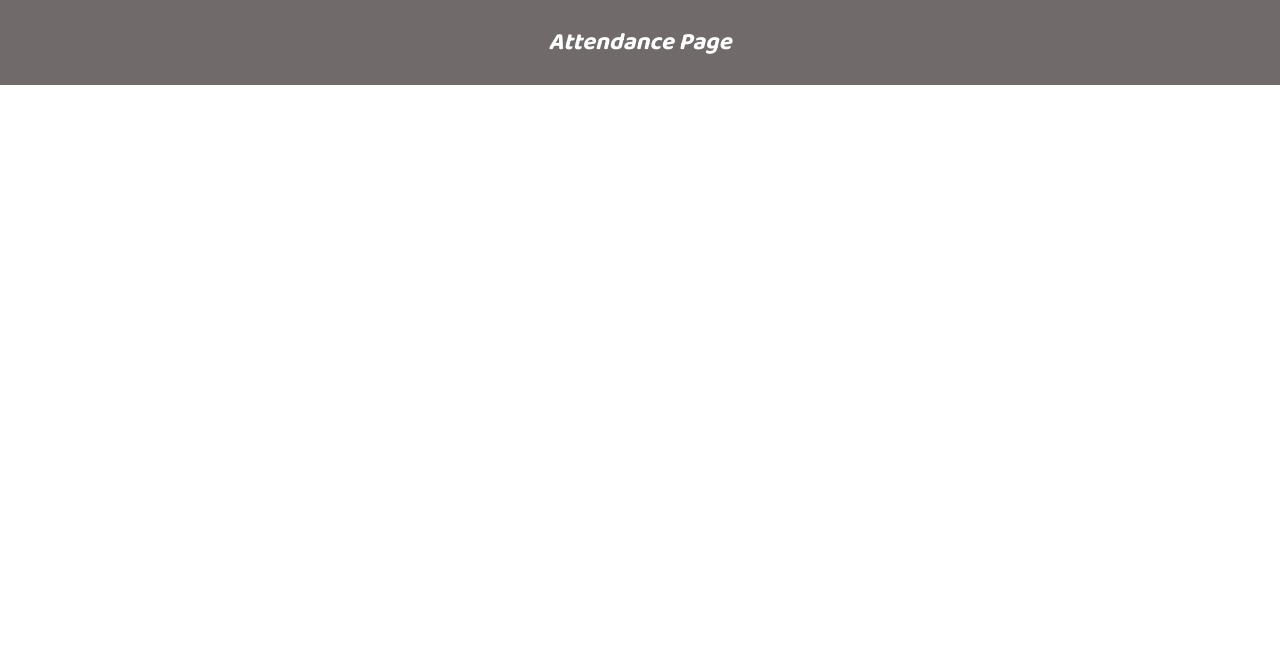
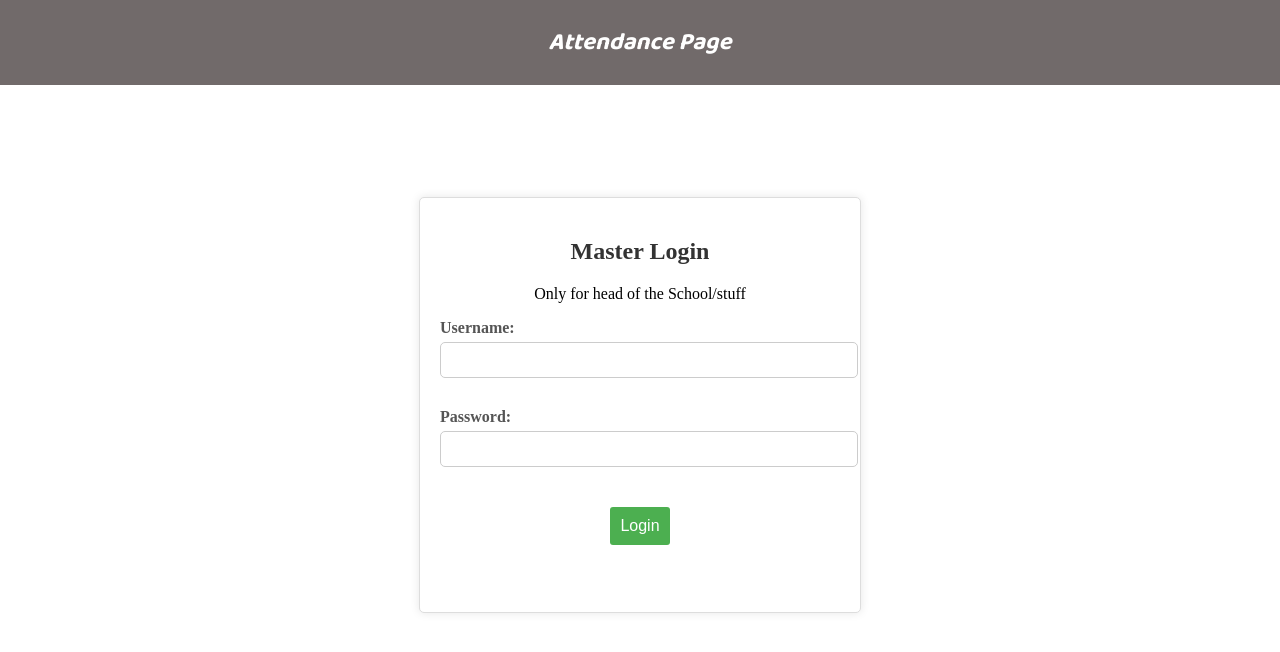
Before and after one commit to fardin-developer/attendence-taker-with-location, a React (Vite) app in the folder frontend/: page /login in a window 1280 px wide. Before the commit this address had no page. Shown: the top 652 px of the page. Built offline with nearby package versions, Linux system fonts and the light colour scheme.

Commit message:
url fixed

```diff
--- a/frontend/package.json
+++ b/frontend/package.json
@@ -11,6 +11,7 @@
   },
   "dependencies": {
     "react": "^18.2.0",
+    "react-cookie": "^7.0.1",
     "react-dom": "^18.2.0"
   },
   "devDependencies": {
--- a/frontend/src/App.jsx
+++ b/frontend/src/App.jsx
@@ -6,7 +6,8 @@ import AttendanceExist from './AttendanceExist.jsx';
 import Success from './Success.jsx';
 import Failure from './Failure.jsx';
 import NavBar from './Navbar.jsx';
-import './index.css'
+import Login from './Login.jsx'
+import './index.css';
 
 import { BrowserRouter as Router, Routes, Route } from "react-router-dom";
 
@@ -19,10 +20,11 @@ const App = () => {
                 <NavBar/>
                 <Routes>
                     <Route path='/' element={<Attendance />} />
+                    <Route path='/login' element={<Login />} />
                     <Route path='/exist' element={<AttendanceExist />} />
-                    <Route path='/salary' element={<Salary />} />
                     <Route path='/success' element={<Success/>}/>
                     <Route path='/failure' element={<Failure/>}/>
+                    <Route path='/salary' element={<Salary />} />
                     <Route path='/salary-slip' element={<SalarySlip />} />
                 </Routes>
             </Router>
--- a/frontend/src/Attendance.jsx
+++ b/frontend/src/Attendance.jsx
@@ -1,6 +1,7 @@
-import { useState } from 'react'
+import { useState, useEffect } from 'react'
 import './Attendance.css';
 import { useNavigate } from 'react-router-dom';
+import { Cookies } from 'react-cookie';
 
 
 
@@ -9,6 +10,17 @@ function Attendence() {
   const [name, setName] = useState('');
   // const [message, setMessage] = useState('')
   const navigate = useNavigate();
+  const cookies = new Cookies();
+  let cdata = cookies.get('token');
+  useEffect(() => {
+    if (!cdata) {
+      alert("Login first by Head of Stuff")
+      navigate('/login')
+    }
+
+
+  }, [])
+
 
 
   const submitLocation = () => {
@@ -27,6 +39,7 @@ function Attendence() {
             method: 'POST',
             headers: {
               'Content-Type': 'application/json',
+              'Authorization': cdata.token
             },
             body: JSON.stringify({
               name,
@@ -37,15 +50,18 @@ function Attendence() {
             .then(response => response.json())
             .then((data) => {
               // setMessage(data.message)
-              console.log(data);
-              if (data.status=='exist') {
+              console.log(data.error);
+              if (data.status == 'exist') {
                 navigate('/exist')
-              }else if(data.status=='success'){
+              } else if (data.status == 'success') {
                 navigate('/success')
-              }else if(data.status=='noUser'){
-                navigate('/failure',{ state: { message: data.message,data:data.data } })
-              } else if(data.status =="fail"){
-                navigate('/failure',{ state: { message: data.message,data:data.data } })
+              } else if (data.status == 'noUser') {
+                navigate('/failure', { state: { message: data.message, data: data.data } })
+              } else if (data.status == "fail") {
+                navigate('/failure', { state: { message: data.message, data: data.data } })
+              } else if (data.status == "invalid token") {
+                alert("Login first by Head of School")
+                navigate('/login');
               }
             })
             .catch(error => console.error('Error submitting location data:', error));
@@ -63,7 +79,7 @@ function Attendence() {
     <div className='Home'>
       <div>
         <div className="h1">
-        <h1>জ্ঞানোদয় জাতীয় একাডেমী</h1>
+          <h1>জ্ঞানোদয় জাতীয় একাডেমী</h1>
 
         </div>
 
--- /dev/null
+++ b/frontend/src/Login.css
@@ -0,0 +1,64 @@
+.fullLoginPage{
+    width: 100vw;
+    height: 80vh;
+    display: flex;
+    align-items: center;
+
+
+}
+.login-container {
+    width: 400px;
+    margin: 50px auto;
+    padding: 20px;
+    border: 1px solid #ddd;
+    border-radius: 5px;
+    box-shadow: 0 0 10px rgba(0, 0, 0, 0.1);
+    background-color: #fff;
+  }
+
+  h2 {
+    text-align: center;
+    color: #333;
+  }
+
+  form {
+    display: flex;
+    flex-direction: column;
+  }
+
+  .input-group {
+    margin-bottom: 15px;
+  }
+
+  label {
+    margin-bottom: 5px;
+    color: #555;
+  }
+
+  input {
+    padding: 10px;
+    border: 1px solid #ddd;
+    border-radius: 3px;
+    font-size: 16px;
+  }
+
+  button {
+    background-color: #4caf50;
+    color: #fff;
+    padding: 10px;
+    border: none;
+    border-radius: 3px;
+    cursor: pointer;
+    font-size: 16px;
+  }
+
+  button:hover {
+    background-color: #45a049;
+  }
+
+  @media only screen and (max-width:600px){
+    .login-container{
+        width: 300px;
+    }
+
+  }
--- /dev/null
+++ b/frontend/src/Login.jsx
@@ -0,0 +1,90 @@
+import React, { useState } from 'react';
+import './Login.css'; // Import your CSS file for styling
+import { useCookies } from 'react-cookie';
+import { useNavigate } from 'react-router-dom';
+
+
+
+const Login = () => {
+  const [cookies, setCookie] = useCookies(['token']);
+
+  const [username, setUsername] = useState('');
+  const [password, setPassword] = useState('');
+  const [msg, setMsg] = useState('');
+  const navigate = useNavigate();
+
+
+  const handleLogin = () => {
+    console.log(`Username: ${username}, Password: ${password}`);
+
+    let apiUrl = "https://backend-teacher-production.up.railway.app/admin/login";
+    const formData = {
+      username: username,
+      password: password,
+    };
+
+    fetch(apiUrl, {
+      method: 'POST',
+      headers: {
+        "Content-Type": "application/json",
+      },
+      body: JSON.stringify(formData),
+    })
+    .then(response => response.json())
+
+      .then((data) => {
+        console.log(data);
+        if (data.message=='tokenSuccess') {
+          navigate('/');
+        }else{
+          setMsg(data.message)
+          alert(data.message)
+        }
+        setCookie('token', data);
+      })
+      .catch(error => {
+        console.error('Error:', error);
+      });
+  };
+
+
+
+  return (
+    <>
+      <div className="fullLoginPage">
+        <div className="login-container">
+          <h2>Master Login</h2>
+          <p style={{textAlign:"center"}}>Only for head of the School/stuff</p>
+          <form>
+            <div className="input-group">
+              <label htmlFor="username">Username:</label>
+              <input
+                type="text"
+                id="username"
+                value={username}
+                onChange={(e) => setUsername(e.target.value)}
+              />
+            </div>
+            <div className="input-group">
+              <label htmlFor="password">Password:</label>
+              <input
+                type="password"
+                id="password"
+                value={password}
+                onChange={(e) => setPassword(e.target.value)}
+              />
+            </div>
+            <button type="button" onClick={handleLogin}>
+              Login
+            </button>
+            <h3 style={{textAlign:"center",fontSize:"medium",color:"red"}}>{(msg?msg:'')}</h3>
+          </form>
+        </div>
+      </div>
+
+    </>
+
+  );
+};
+
+export default Login;
--- a/frontend/src/main.jsx
+++ b/frontend/src/main.jsx
@@ -1,10 +1,14 @@
 import React from 'react';
 import ReactDOM from 'react-dom/client';
 import App from './App.jsx';
+import { CookiesProvider } from 'react-cookie';
+
 
 
 ReactDOM.createRoot(document.getElementById('root')).render(
   <React.StrictMode>
-   <App/>
+    <CookiesProvider defaultSetOptions={{ path: '/' }}>
+      <App />
+    </CookiesProvider>
   </React.StrictMode>,
 )
```
Also changed, not shown: 1 other file (tests, documents, lock files or other folders).
